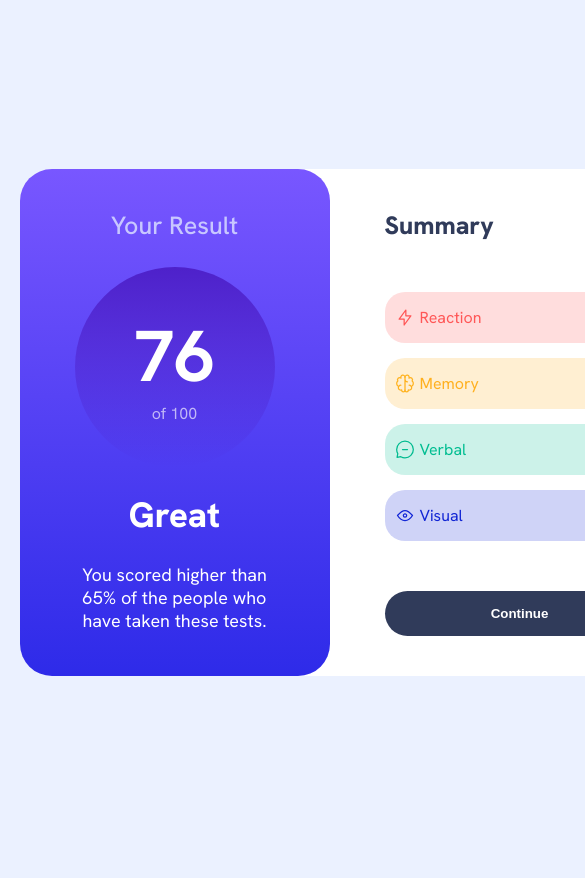
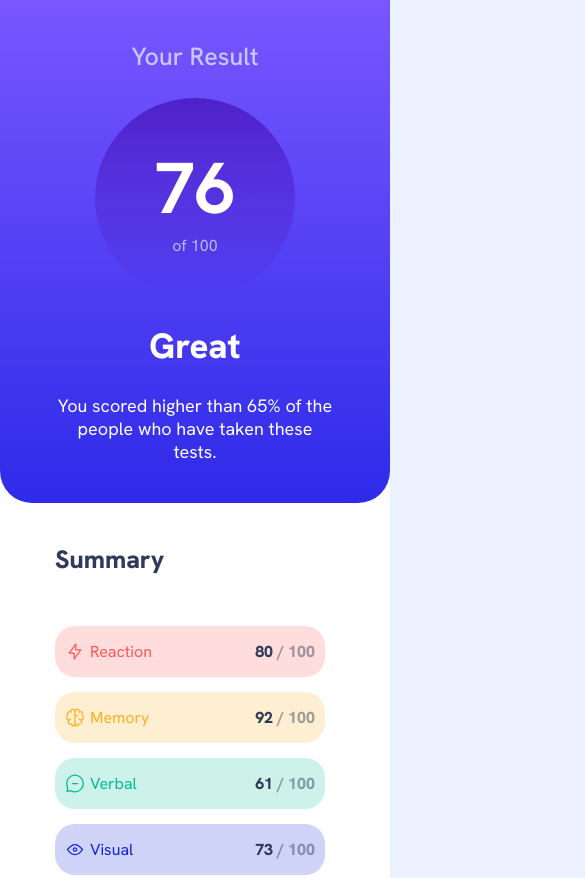
Before and after one commit to htikkke/result_summary_component_Frontend_Mentor, a plain HTML site: page index.html in a window 390 px wide. Shown: the top 878 px of the page, 585 px wide, since content can reach past the window. Before the commit the page ends 844 px from the top, so only its background shows below. Drawn offline with Linux system fonts and the light colour scheme; a web font is replaced by a local one.

Commit message:
add css for responsive design.

```diff
--- a/style.css
+++ b/style.css
@@ -201,5 +201,19 @@ body {
   );
   cursor: pointer;
 }
-@media screen(max-width: 600px) {
+@media screen and (max-width: 600px) {
+  body {
+    align-items: flex-start;
+    height: auto;
+    padding: 0;
+  }
+  .container {
+    grid-template-columns: 1fr;
+    width: 100%;
+    max-width: 100%;
+    border-radius: 0 0 32px 32px;
+  }
+  .result-container {
+    border-radius: 0 0 32px 32px;
+  }
 }
```
